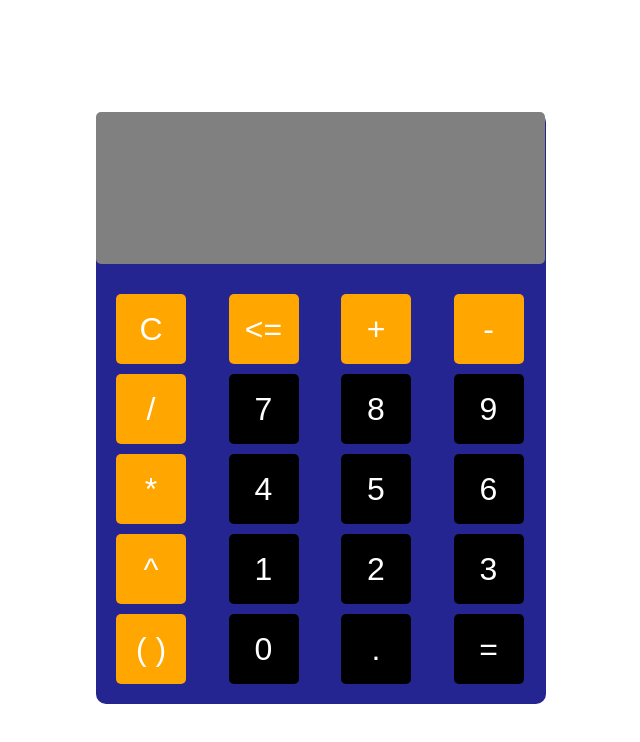
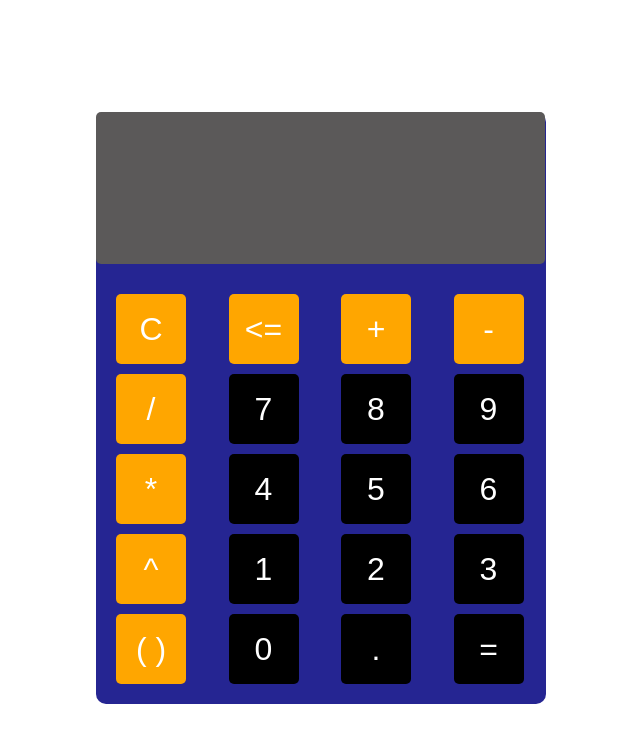
Before and after one commit to MrChaik/Calculator, a plain HTML site: page index.html in a window 1280 px wide. Shown: the whole page, without its empty margins (319-959 px from the left). Drawn offline with Linux system fonts and the light colour scheme.

Commit message:
display color changed

```diff
--- a/Calculator.css
+++ b/Calculator.css
@@ -28,7 +28,7 @@ button {
 }
 #display
 {
-    background-color: grey;
+    background-color: rgb(91,89,89);
     color: white;
     border: none;
     border-radius: 5px;
```
